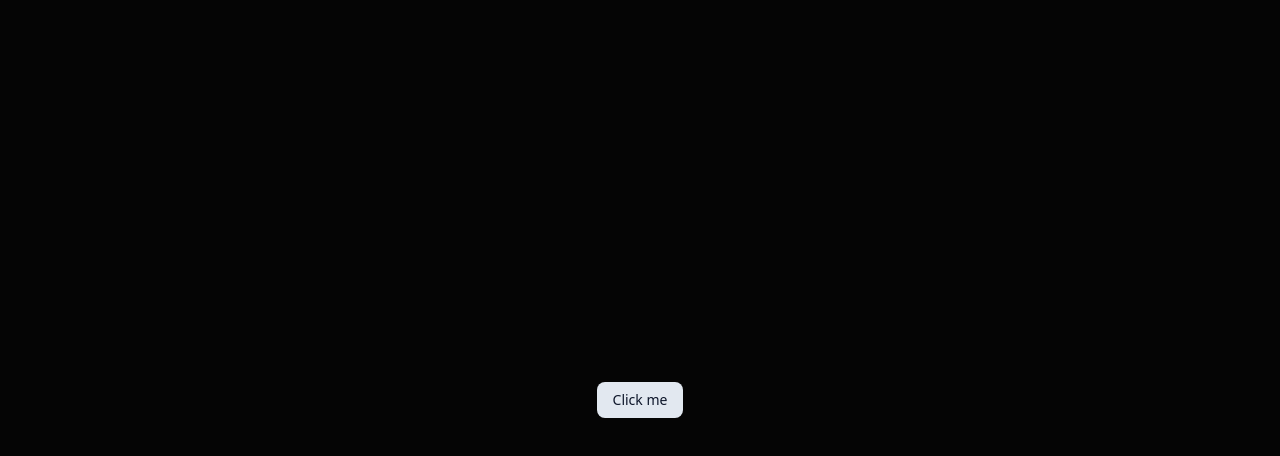
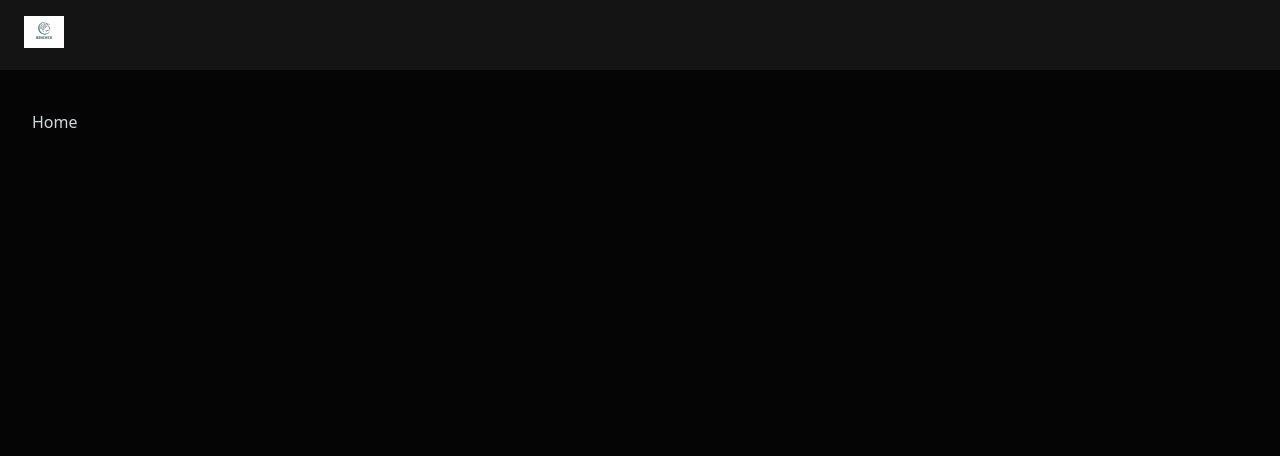
Before and after one commit to saptarshiUpadhyay2006/Binivex, a Next.js app: page / in a window 1280 px wide. Shown: the top 456 px of the page. Built offline with nearby package versions, Linux system fonts and the light colour scheme.

Commit message:
Layout Header 1.O

```diff
--- /dev/null
+++ b/app/(root)/layout.tsx
@@ -0,0 +1,15 @@
+import React from 'react';
+import Header from "@/components/Header";
+
+const Layout = ({children}:{children:React.ReactNode}) => {
+  return (
+    <main className='min-h-screen text-gray-400'>
+        <Header/>
+        <div className='container py-10'>
+            {children}
+        </div>
+    </main>
+  )
+}
+
+export default Layout
--- a/app/page.tsx
+++ b/app/(root)/page.tsx
@@ -2,9 +2,8 @@ import { Button } from "@/components/ui/button"
 
 const Home = () => {
   return (
-    <div className="flex justify-center items-center h-screen text-red-500">
-
-      <Button>Click me</Button>
+    <div className="flex min-h-screen home-wrapper">
+      Home
     </div>
   )
 }
--- /dev/null
+++ b/components/Header.tsx
@@ -0,0 +1,18 @@
+import React from 'react';
+import Link from "next/link";
+import Image from "next/image";
+
+
+const Header = () => {
+  return (
+    <header className='sticky top-0 header'>
+      <div className='container header-wrapper'>
+          <Link href="/">
+            <Image src="/assets/icons/logo.svg" alt="Binivex Logo" width={140} height={32} className="h-8 w-auto cursor-pointer"/>
+          </Link>
+      </div>
+    </header>
+  )
+}
+
+export default Header
```
Also changed, not shown: public/assets/icons/logo.svg, public/assets/images/logo.png.
